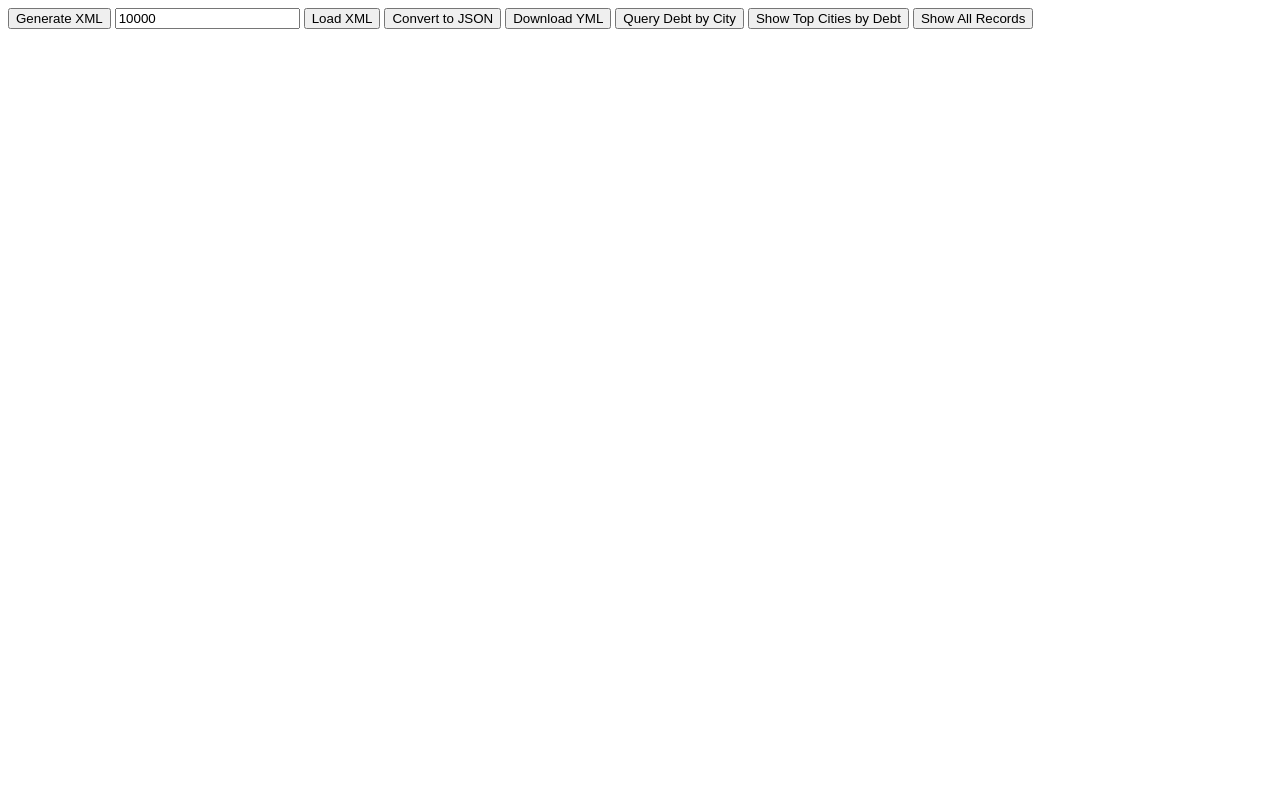
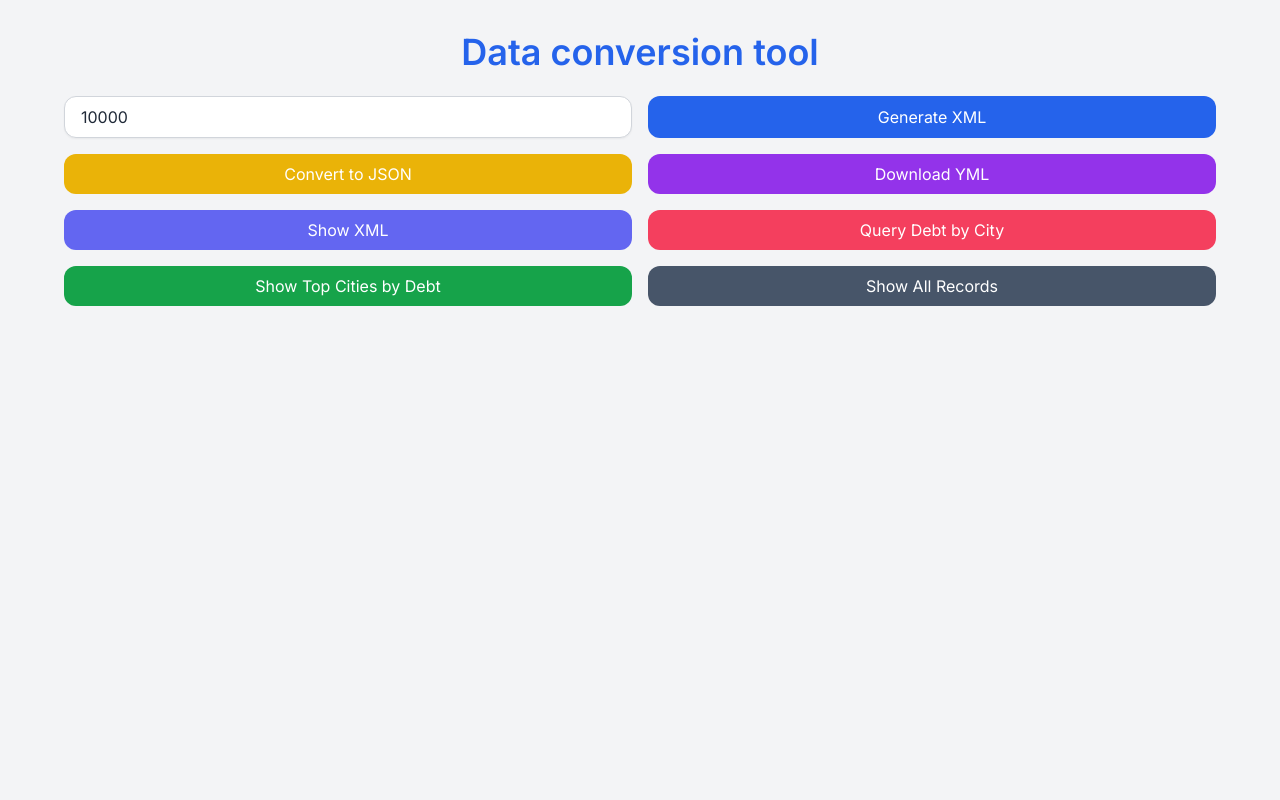
Before and after one commit to Krysed/semistructured_data_convertion, a FastAPI app: page / in a window 1280 px wide. Run offline with FastAPI, Linux system fonts and the light colour scheme; parts of the project's set-up code (start-up, migrations or seed data) failed here and were passed over; some libraries are stand-ins or nearby versions.

Commit message:
[feat-visual_update] - mixed in tooplate template

```diff
--- a/app/templates/index.html
+++ b/app/templates/index.html
@@ -1,37 +1,80 @@
-<body>
-    <button id="generate-btn">Generate XML</button>
-    <input type="number" id="record-count" placeholder="Enter number of records" value="10000" />
-    <button id="load-xml-btn">Load XML</button>
-    <button id="convert-btn">Convert to JSON</button>
-    <button id="download-yml-btn">Download YML</button>
-    <button id="toggle-xml-btn" style="display:none;">Hide XML</button>
-    <button id="query-debt-btn">Query Debt by City</button>
-    <button id="top-debt-btn">Show Top Cities by Debt</button>
-    <pre id="xml-display" style="border:1px solid #ccc; padding:10px; margin-top:10px; white-space: pre-wrap; background: #f9f9f9; max-height: 400px; overflow: auto; display: none;"></pre>
-    <div id="loading-indicator" style="display: none; padding: 10px; background: #f4f4f4; border: 1px solid #ccc; margin-top: 10px;">
-        <span>Loading...</span>
+<!DOCTYPE html>
+<html lang="pl">
+<head>
+  <meta charset="UTF-8" />
+  <meta name="viewport" content="width=device-width, initial-scale=1.0" />
+  <title>Data conversion tool</title>
+  <script src="https://cdn.tailwindcss.com"></script>
+  <link href="https://fonts.googleapis.com/css2?family=Inter:wght@400;600&display=swap" rel="stylesheet">
+  <style>
+    body {
+      font-family: 'Inter', sans-serif;
+    }
+  </style>
+</head>
+<body class="bg-gray-100 text-gray-800 min-h-screen py-8 px-4">
+  <div class="max-w-6xl mx-auto">
+    <h1 class="text-3xl md:text-4xl font-bold text-blue-600 mb-6 text-center">Data conversion tool</h1>
+
+    <div class="grid grid-cols-1 md:grid-cols-2 gap-4 mb-6">
+      <input type="number" id="record-count" placeholder="Enter number of records" value="10000"
+             class="px-4 py-2 rounded-xl border border-gray-300 shadow-sm focus:ring-2 focus:ring-blue-400 w-full" />
+      <button id="generate-btn"
+              class="bg-blue-600 text-white px-4 py-2 rounded-xl hover:bg-blue-700 transition w-full">
+        Generate XML
+      </button>
+      <button id="convert-btn"
+              class="bg-yellow-500 text-white px-4 py-2 rounded-xl hover:bg-yellow-600 transition w-full">
+        Convert to JSON
+      </button>
+      <button id="download-yml-btn"
+              class="bg-purple-600 text-white px-4 py-2 rounded-xl hover:bg-purple-700 transition w-full">
+        Download YML
+      </button>
+      <button id="toggle-xml-btn"
+              class="bg-indigo-500 text-white px-4 py-2 rounded-xl hover:bg-indigo-600 transition w-full">
+        Show XML
+      </button>
+      <button id="query-debt-btn"
+              class="bg-rose-500 text-white px-4 py-2 rounded-xl hover:bg-rose-600 transition w-full">
+        Query Debt by City
+      </button>
+      <button id="top-debt-btn"
+              class="bg-green-600 text-white px-4 py-2 rounded-xl hover:bg-green-700 transition w-full">
+        Show Top Cities by Debt
+      </button>
+      <button id="query-all-btn"
+              class="bg-slate-600 text-white px-4 py-2 rounded-xl hover:bg-slate-700 transition w-full">
+        Show All Records
+      </button>
     </div>
-    <table id="debt-table" style="margin-top: 20px; border-collapse: collapse; width: 100%; display: none;">
-        <thead>
+
+    <div id="loading-indicator" class="mb-4 hidden p-4 bg-yellow-100 border border-yellow-400 rounded-xl text-center">
+      <span class="text-yellow-700 font-medium">Loading...</span>
+    </div>
+
+    <pre id="xml-display"
+         class="hidden bg-white border border-gray-300 p-4 rounded-xl whitespace-pre-wrap max-h-96 overflow-auto mb-6"></pre>
+
+    <div class="overflow-auto">
+      <table id="debt-table" class="hidden w-full text-left border border-gray-300 mb-6">
+        <thead class="bg-blue-100 text-blue-800 font-semibold">
           <tr>
-                <th style="border: 1px solid #ccc; padding: 8px;">City</th>
-                <th style="border: 1px solid #ccc; padding: 8px;">Total Debt</th>
+            <th class="border border-gray-300 p-2">City</th>
+            <th class="border border-gray-300 p-2">Total Debt</th>
           </tr>
         </thead>
         <tbody id="debt-table-body"></tbody>
       </table>
-    <button id="query-all-btn">Show All Records</button>
 
-    <!-- placeholder table -->
-    <table id="all-records-table"
-           style="margin-top:20px; border-collapse:collapse; width:100%; display:none;">
+      <table id="all-records-table" class="hidden w-full text-left border border-gray-300 mb-6">
         <thead>
-        <tr>
-          <!-- will be filled dynamically -->
-        </tr>
+          <tr></tr>
         </thead>
         <tbody></tbody>
       </table>
+    </div>
+  </div>
 
   <script>
     document.getElementById('generate-btn').addEventListener('click', function () {
@@ -47,35 +90,6 @@
         console.error("Error:", error);
         alert("There was an error generating the XML file.");
       });
-        });
-
-        document.getElementById('load-xml-btn').addEventListener('click', function () {
-            fetch('http://localhost:8000/get_xml')
-                .then(response => response.text())
-                .then(data => {
-                    const display = document.getElementById('xml-display');
-                    const toggleBtn = document.getElementById('toggle-xml-btn');
-                    display.textContent = data.trim() || "No XML file found.";
-                    display.style.display = "block";
-                    toggleBtn.style.display = "inline";
-                    toggleBtn.textContent = "Hide XML";
-                })
-                .catch(error => {
-                    console.error("Error:", error);
-                    document.getElementById('xml-display').textContent = "Error loading XML file.";
-                });
-        });
-
-        document.getElementById('toggle-xml-btn').addEventListener('click', function () {
-            const display = document.getElementById('xml-display');
-            const toggleBtn = document.getElementById('toggle-xml-btn');
-            if (display.style.display === "none") {
-                display.style.display = "block";
-                toggleBtn.textContent = "Hide XML";
-            } else {
-                display.style.display = "none";
-                toggleBtn.textContent = "Show XML";
-            }
     });
 
     document.getElementById('convert-btn').addEventListener('click', function () {
@@ -102,6 +116,39 @@
           alert("There was an error downloading the YAML file.");
         });
     });
+
+    let xmlLoaded = false;
+
+    document.getElementById('toggle-xml-btn').addEventListener('click', function () {
+      const display = document.getElementById('xml-display');
+      const toggleBtn = document.getElementById('toggle-xml-btn');
+
+      if (!xmlLoaded) {
+        fetch('http://localhost:8000/get_xml')
+          .then(response => response.text())
+          .then(data => {
+            display.textContent = data.trim() || "No XML file found.";
+            display.style.display = "block";
+            toggleBtn.textContent = "Hide XML";
+            xmlLoaded = true;
+          })
+          .catch(error => {
+            console.error("Error:", error);
+            display.textContent = "Error loading XML file.";
+            display.style.display = "block";
+            toggleBtn.textContent = "Hide XML";
+          });
+      } else {
+        if (display.style.display === "none") {
+          display.style.display = "block";
+          toggleBtn.textContent = "Hide XML";
+        } else {
+          display.style.display = "none";
+          toggleBtn.textContent = "Show XML";
+        }
+      }
+    });
+
     document.getElementById('top-debt-btn').addEventListener('click', function () {
       fetch('http://localhost:8000/stats/top_cities_by_debt')
         .then(response => response.json())
@@ -131,6 +178,7 @@
           alert("Failed to fetch city debt stats.");
         });
     });
+
     document.getElementById('query-debt-btn').addEventListener('click', function () {
       document.getElementById('loading-indicator').style.display = 'block';
 
@@ -169,6 +217,7 @@
           alert("There was an error fetching the debt data.");
         });
     });
+
     document.getElementById('query-all-btn').addEventListener('click', async () => {
       try {
         console.log("Fetching all records...");
@@ -222,6 +271,6 @@
         alert("Error loading records – check console for details.");
       }
     });
-
   </script>
 </body>
+</html>
```
Also changed, not shown: 2 other files. Lines whose indentation alone changed are shown as unchanged.
